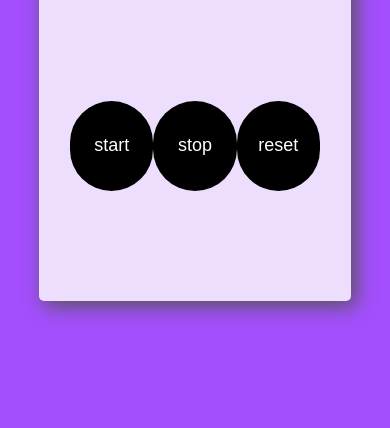
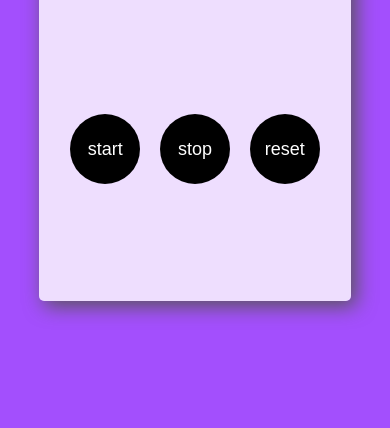
Before and after one commit to DavydMarkosian/Pet-Projects, a plain HTML site: page index.html in a window 390 px wide. Shown: the part 416-844 px from the top of the page. Drawn offline with Linux system fonts and the light colour scheme.

Commit message:
buttons size fixed

```diff
--- a/style.css
+++ b/style.css
@@ -1,4 +1,5 @@
 body {
+    /*min-width: 100%;*/
     margin: 0;
     background-color: #a34ffd;
 }
@@ -81,8 +82,8 @@ button:hover{
     }
 
     button{
-        width: 90px;
-        height: 90px;
+        width: 70px;
+        height: 70px;
         border-radius: 50px;
     }
 }
```
